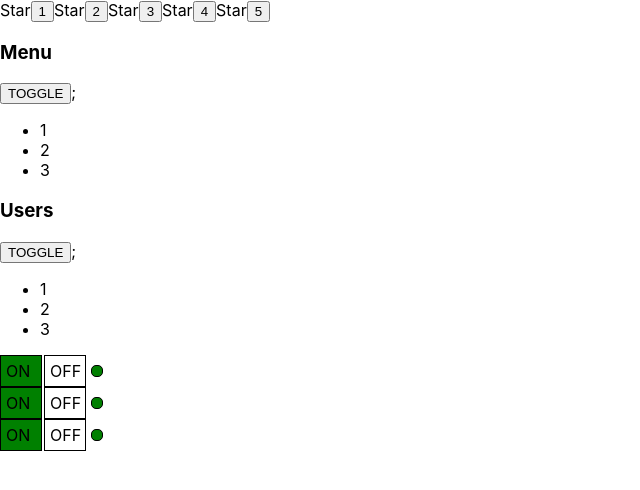
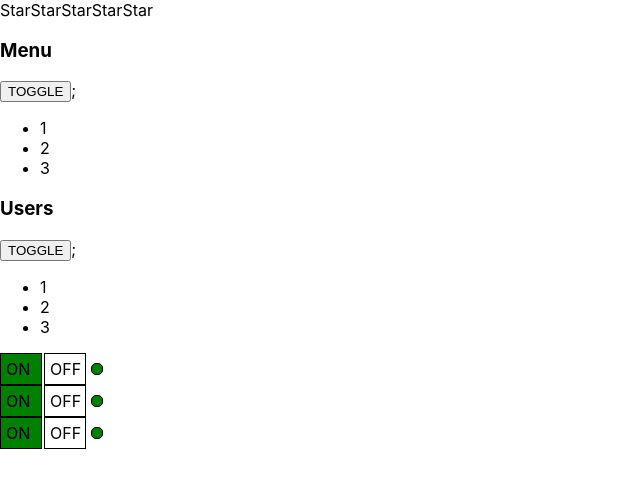
Before and after one commit to vovitolog/ts-demo, a React (Create React App) app: page / in a window 1280 px wide. Shown: the top 490 px of the page, without its empty margins (0-640 px from the left). Built offline with nearby package versions, Linux system fonts and the light colour scheme.

Commit message:
refactor: add callback into Star component

```diff
--- a/src/components/UncontrolledRating/UncontrolledRating.tsx
+++ b/src/components/UncontrolledRating/UncontrolledRating.tsx
@@ -1,37 +1,28 @@
 import React, { useState } from "react";
-//
-// type RatingProps = {
-//   value: 0 | 1 | 2 | 3 | 4 | 5;
-// };
 
 export function UncontrolledRating() {
   const [value, setValue] = useState(0);
   return (
     <div>
-      <Star selected={value > 0} />
-      <button onClick={() => setValue(1)}>1</button>
-      <Star selected={value > 1} />
-      <button onClick={() => setValue(2)}>2</button>
-      <Star selected={value > 2} />
-      <button onClick={() => setValue(3)}>3</button>
-      <Star selected={value > 3} />
-      <button onClick={() => setValue(4)}>4</button>
-      <Star selected={value > 4} />
-      <button onClick={() => setValue(5)}>5</button>
+      <Star selected={value > 0} setValue={setValue} value={1} />
+      <Star selected={value > 1} setValue={setValue} value={2} />
+      <Star selected={value > 2} setValue={setValue} value={3} />
+      <Star selected={value > 3} setValue={setValue} value={4} />
+      <Star selected={value > 4} setValue={setValue} value={5} />
     </div>
   );
 }
 
 type StarPropsType = {
   selected: boolean;
+  value: 1 | 2 | 3 | 4 | 5;
+  setValue: (value: 1 | 2 | 3 | 4 | 5) => void;
 };
 
 function Star(props: StarPropsType) {
-  return props.selected ? (
-    <span>
-      <b>Star</b>
+  return (
+    <span onClick={() => props.setValue(props.value)}>
+      {props.selected ? <b>Star</b> : "Star"}
     </span>
-  ) : (
-    <span>Star</span>
   );
 }
```
